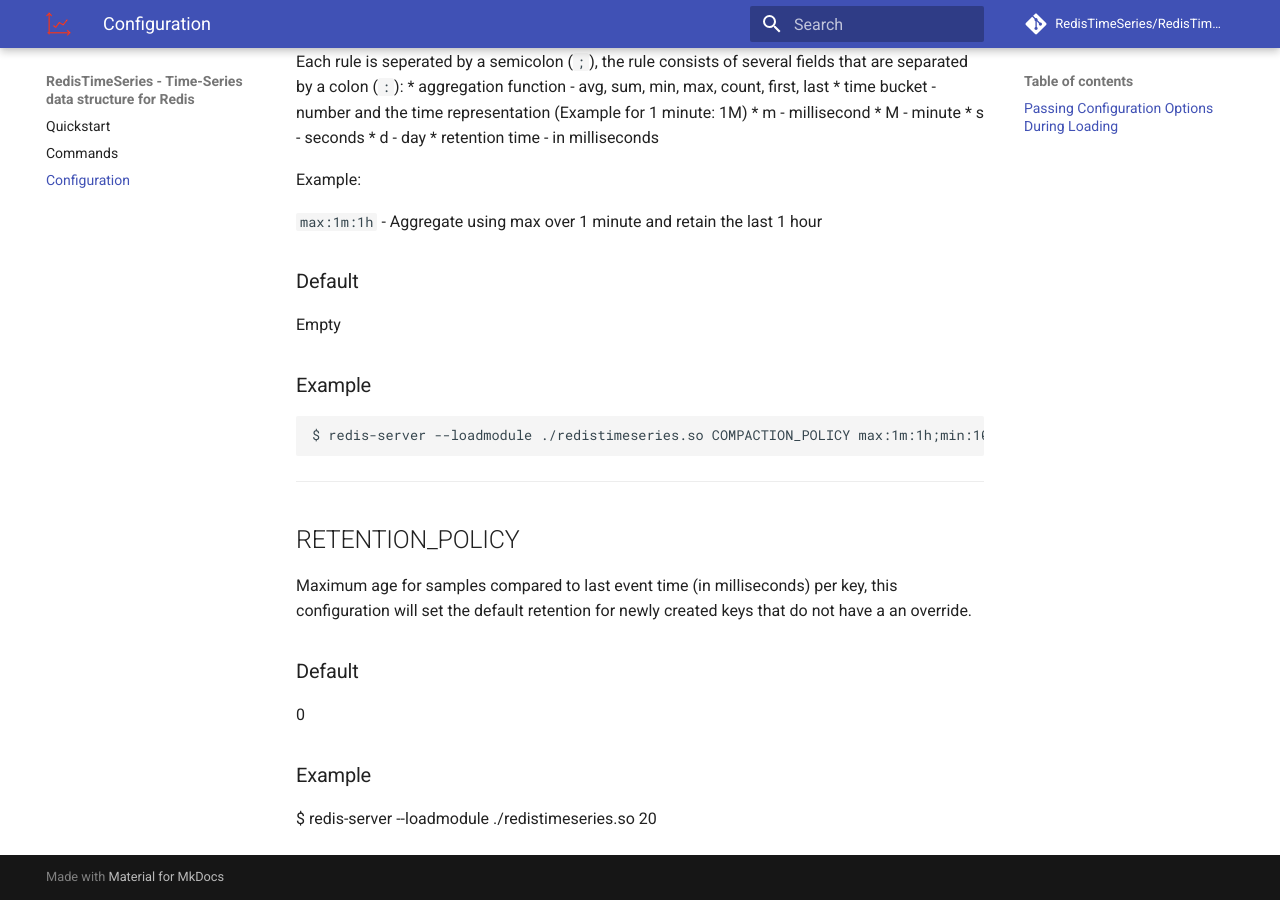
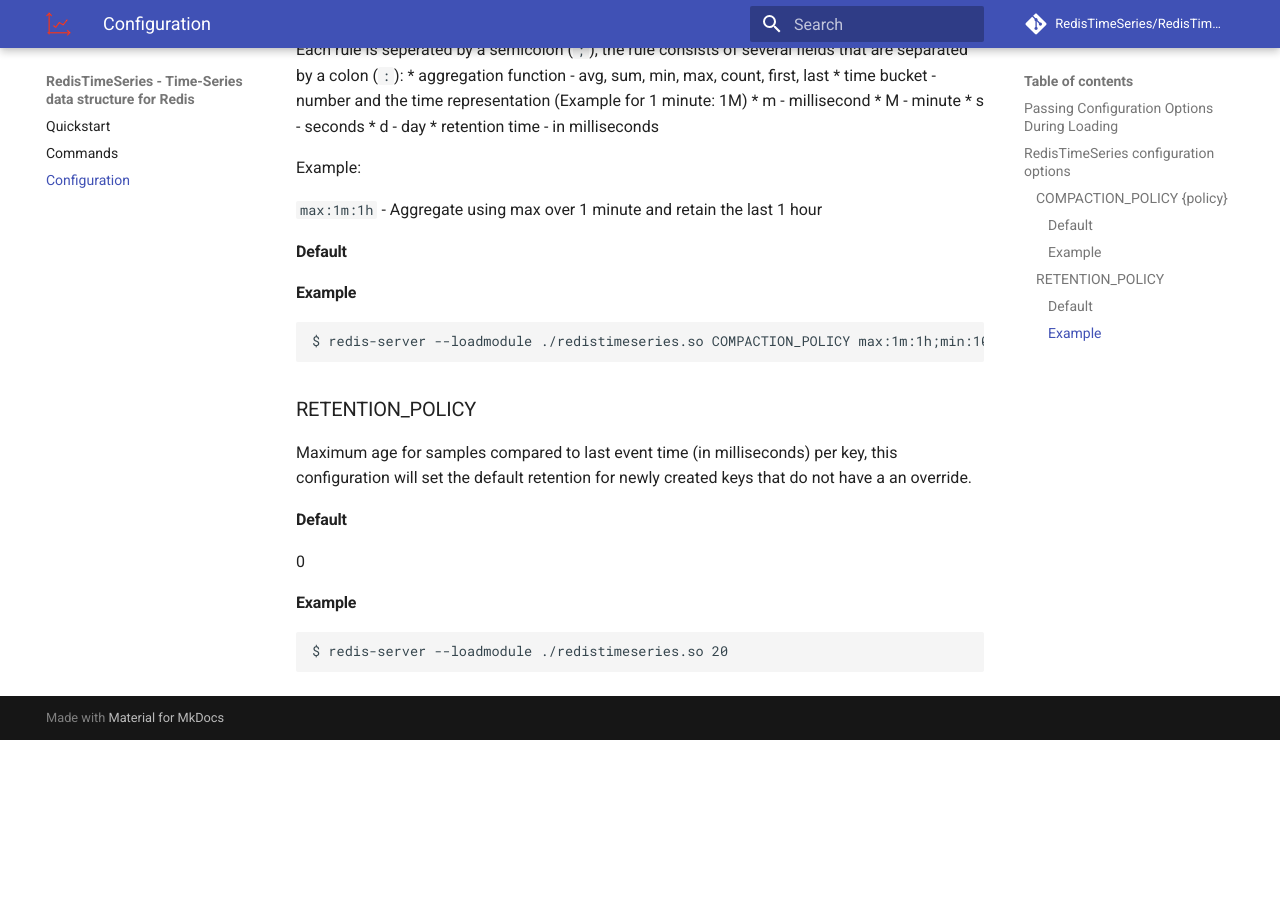
Before and after one commit to RedisTimeSeries/RedisTimeSeries, an MkDocs documentation site: the page built from docs/configuration.md, in a window 1280 px wide and 900 px high, scrolled down 833 px. Built offline with MkDocs 1.6.1 and Material for MkDocs 9.7.7, drawn with Linux system fonts in a browser that asks for light colours; comment, search, counter and statistics services are not loaded; old or Windows-style settings are respelled for this version of MkDocs; after the commit the page ends 1573 px from its top, so only the background shows below that.

Commit message:
minor changes to headings in docs

````diff
--- a/docs/configuration.md
+++ b/docs/configuration.md
@@ -24,9 +24,9 @@ From command line:
 $ redis-server --loadmodule ./redistimeseries.so OPT1 OPT2
 ```
 
-# RedisTimeSeries configuration options
+## RedisTimeSeries configuration options
 
-## COMPACTION_POLICY {policy}
+### COMPACTION_POLICY {policy}
 
 Default compaction/downsampling rules for newly created key with `TS.ADD`.
 
@@ -42,27 +42,27 @@ Each rule is seperated by a semicolon (`;`), the rule consists of several fields
 Example:
 
 `max:1m:1h` - Aggregate using max over 1 minute and retain the last 1 hour
-### Default
+#### Default
 
-Empty
+<Empty>
 
-### Example
+#### Example
 
 ```
 $ redis-server --loadmodule ./redistimeseries.so COMPACTION_POLICY max:1m:1h;min:10s:5d:10d;last:5M:10ms;avg:2h:10d;avg:3d:100d
 ```
 
----
-
-## RETENTION_POLICY
+### RETENTION_POLICY
 
 Maximum age for samples compared to last event time (in milliseconds) per key, this configuration will set
 the default retention for newly created keys that do not have a an override.
 
-### Default
+#### Default
 
 0
 
-### Example
+#### Example
 
+```
 $ redis-server --loadmodule ./redistimeseries.so 20
+```
````
